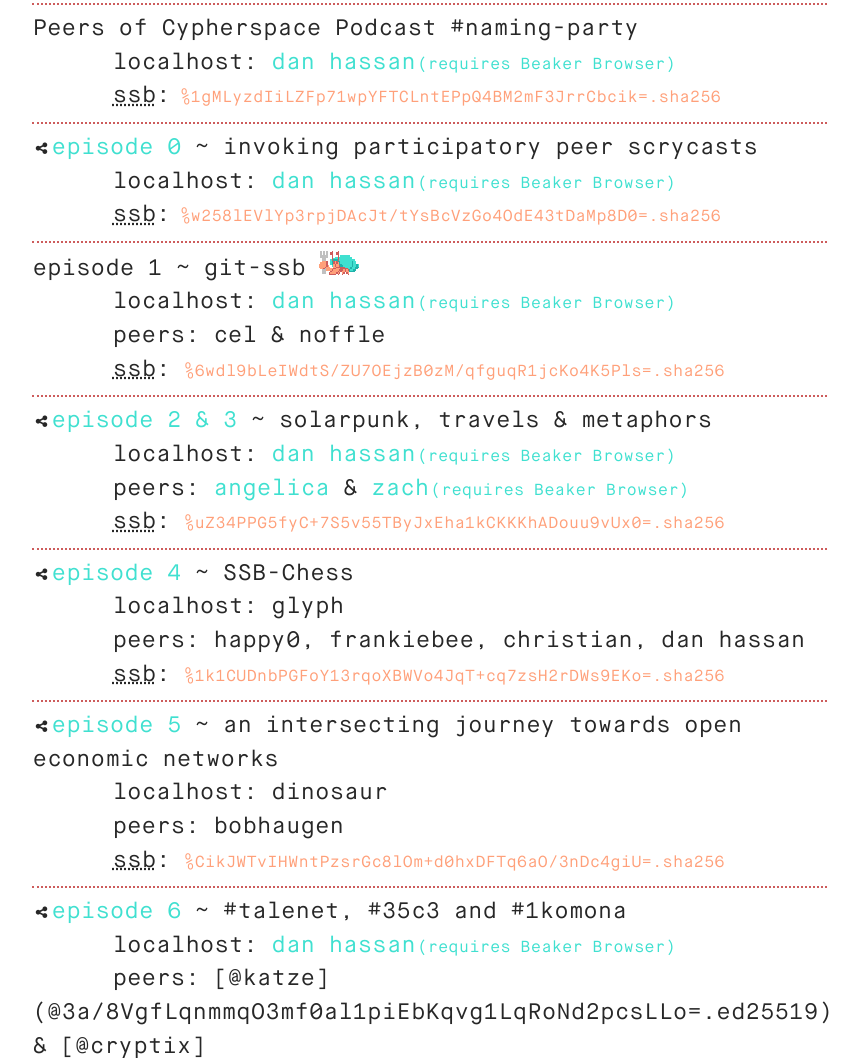
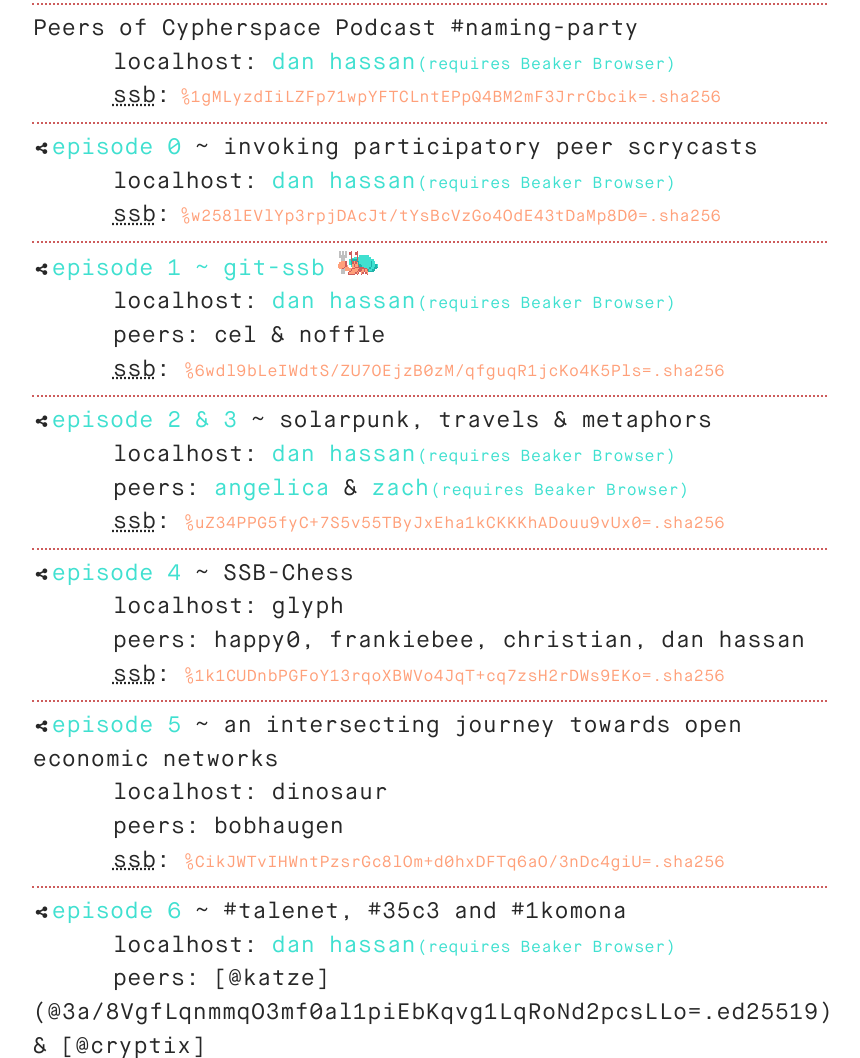
Before and after one commit to dan-mi-sun/the-local-gossip-index, a plain HTML site: page index.html in a window 1280 px wide. Shown: the part 3358-4416 px from the top of the page, without its empty margins (6-866 px from the left). Drawn offline with Linux system fonts and the light colour scheme.

Commit message:
updating episode 1

```diff
--- a/index.html
+++ b/index.html
@@ -68,7 +68,7 @@
             <p><abbr title="Secure Scuttlebutt">ssb</abbr>:<span class="ssb"> %w258lEVlYp3rpjDAcJt/tYsBcVzGo4OdE43tDaMp8D0=.sha256</span></p>
           </li>
           <li>
-            <strong>episode 1 ~ git-ssb <img class="gif3" src="assets/images/hermes-fork.gif" alt="Hermes, the gender neutral hermit crab, lifting a fork up and down" aria-hidden="true"/></strong>
+            <strong><i class="fa fa-share-alt" aria-hidden="true"></i><a href="dat://aded753c7f7977d55d6f426310b218b8a6e2dbeebb86fc5d44cb2d6785dda2cc/" >episode 1 ~ git-ssb</a> <img class="gif3" src="assets/images/hermes-fork.gif" alt="Hermes, the gender neutral hermit crab, lifting a fork up and down" aria-hidden="true"/></strong>
             <p>localhost: <a href="dat://148b3751b40549fcd6028a144aab2fbec6818a07205612d481cf1552c26cf661/" target="_blank">dan hassan <span class="accessible-link">(requires Beaker Browser)</span></a></p>
             <p>peers: cel & noffle</p>
             <p><abbr title="Secure Scuttlebutt">ssb</abbr>: <span class="ssb">%6wdl9bLeIWdtS/ZU7OEjzB0zM/qfguqR1jcKo4K5Pls=.sha256</span></p>
```
